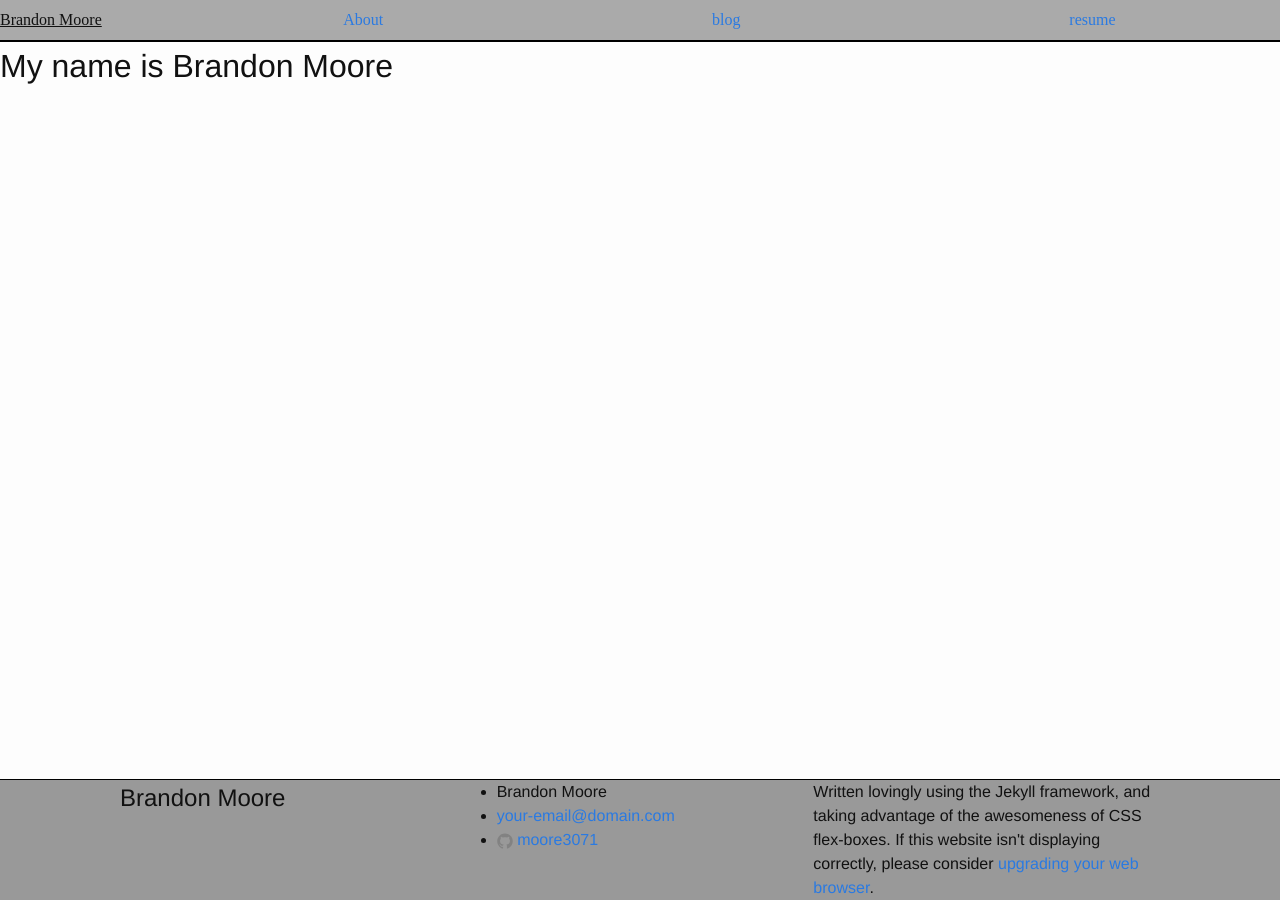
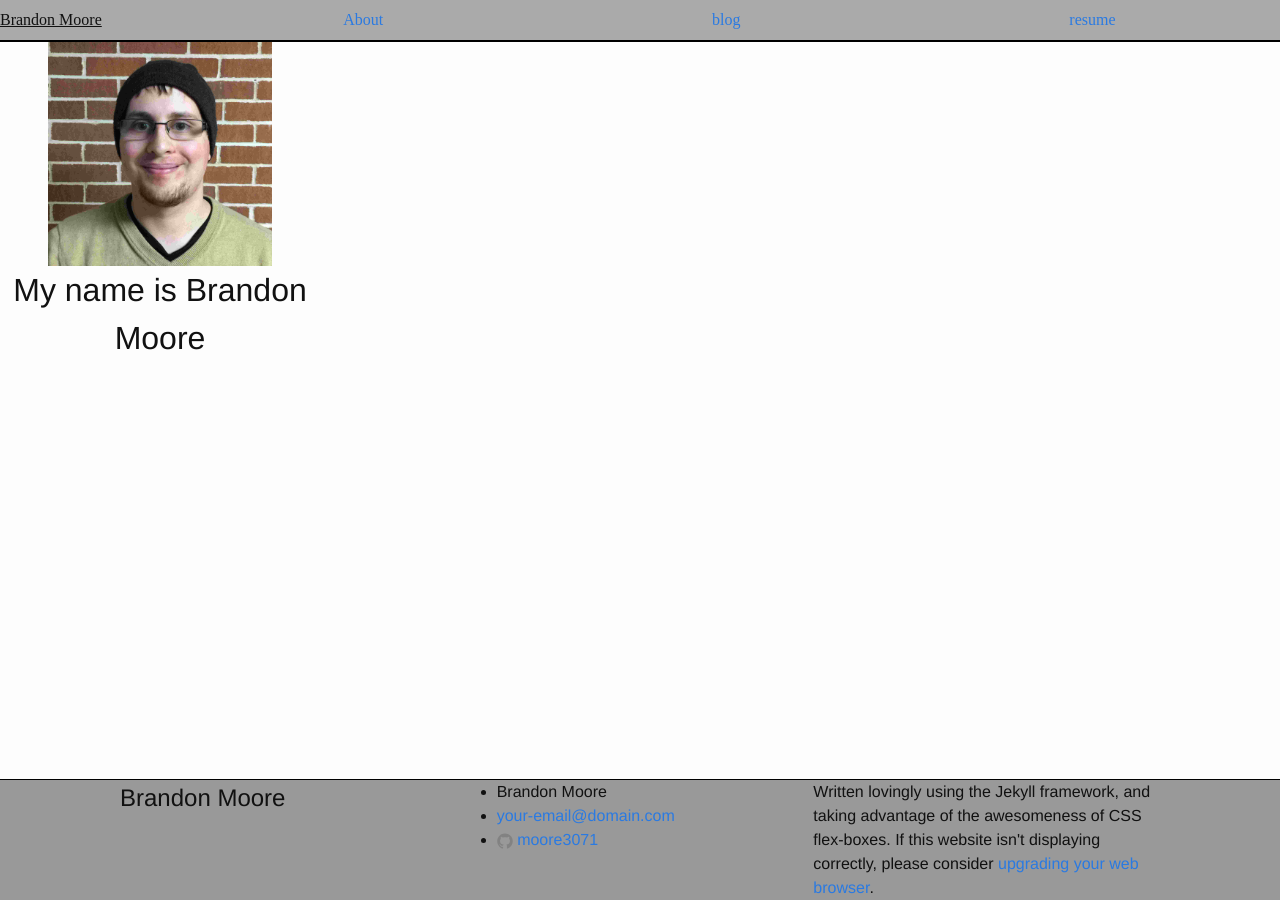
Before and after one commit to moore3071/moore3071.github.io, a Jekyll site: the page built from about.html, in a window 1280 px wide. Built offline with Jekyll 4.4.1, drawn with Linux system fonts in a browser that asks for light colours; some web fonts are replaced.

Commit message:
Added a basic profile picture and basic styling for about page

```diff
--- a/_includes/head.html
+++ b/_includes/head.html
@@ -9,11 +9,11 @@
   <link href='https://fonts.googleapis.com/css?family=Droid+Sans+Mono' rel='stylesheet' type='text/css'>
   <link rel="stylesheet" href="{{ "/css/main.css" | prepend: site.baseurl }}">
   {% for stylesheets in page.extra_css %}
-    <link rel="stylesheet" href="css/{{ stylesheets }}.css">
+    <link rel="stylesheet" href="/css/{{ stylesheets }}.css">
   {% endfor %}
   <link rel="canonical" href="{{ page.url | replace:'index.html','' | prepend: site.baseurl | prepend: site.url }}">
   <link rel="alternate" type="application/rss+xml" title="{{ site.title }}" href="{{ "/feed.xml" | prepend: site.baseurl | prepend: site.url }}">
   {% for scripts in page.extra_js %}
-    <script src="{{ scripts }}.js">
+    <script src="/{{ scripts }}.js">
   {% endfor %}
 </head>
--- a/about.html
+++ b/about.html
@@ -2,7 +2,9 @@
 layout: page
 title: About
 permalink: /about/
+extra_css: about
 ---
-<div class="center">
+<div id="id_me">
+	<img src="../profile.jpg" id="profile_pic"></img>
 	<h1> My name is Brandon Moore </h1>
 </div>
--- /dev/null
+++ b/css/about.scss
@@ -0,0 +1,12 @@
+---
+---
+
+#id_me {
+	width: 20em;
+	text-align: center;
+}
+#profile_pic {
+	width: 70%;
+	margin: auto;
+	display: block;
+}
```
Also changed, not shown: profile.jpg (added), 1 other file.
